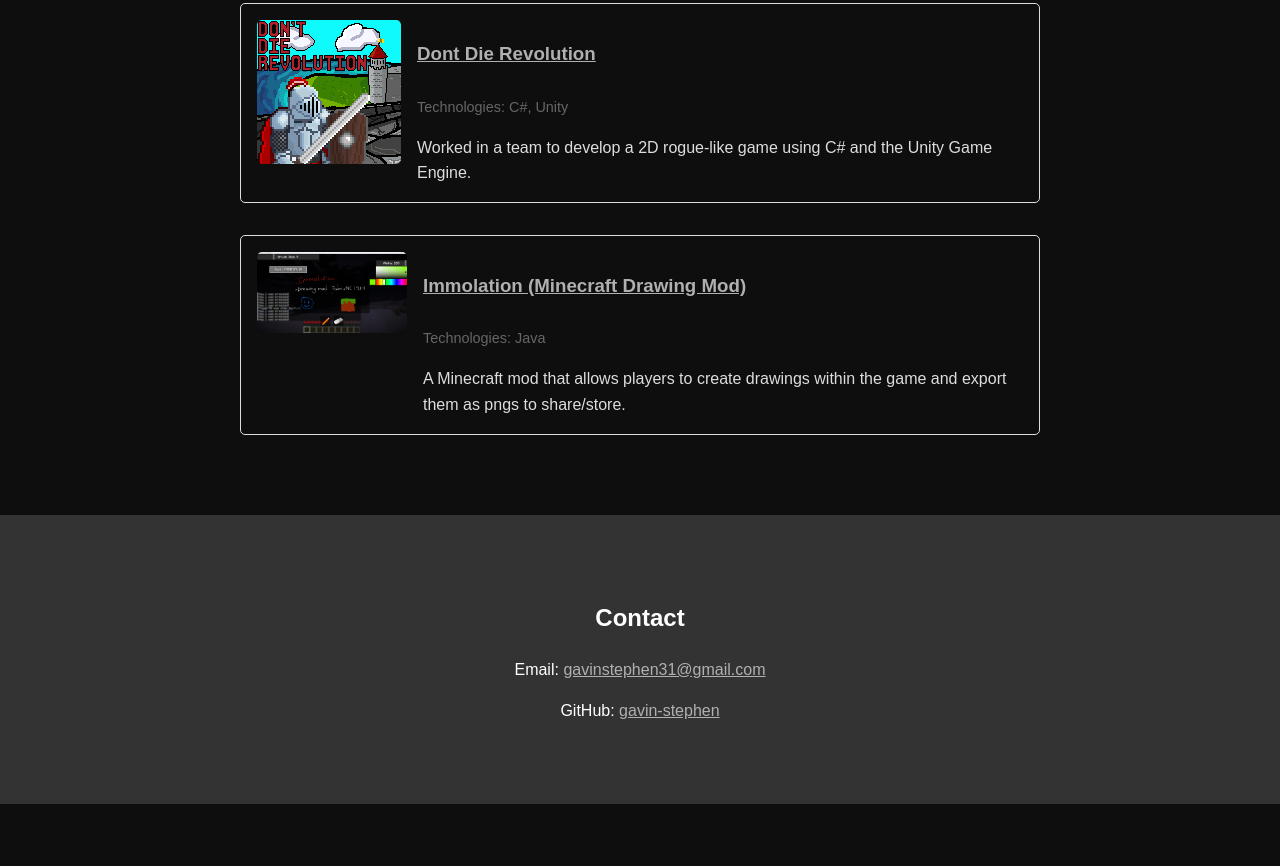
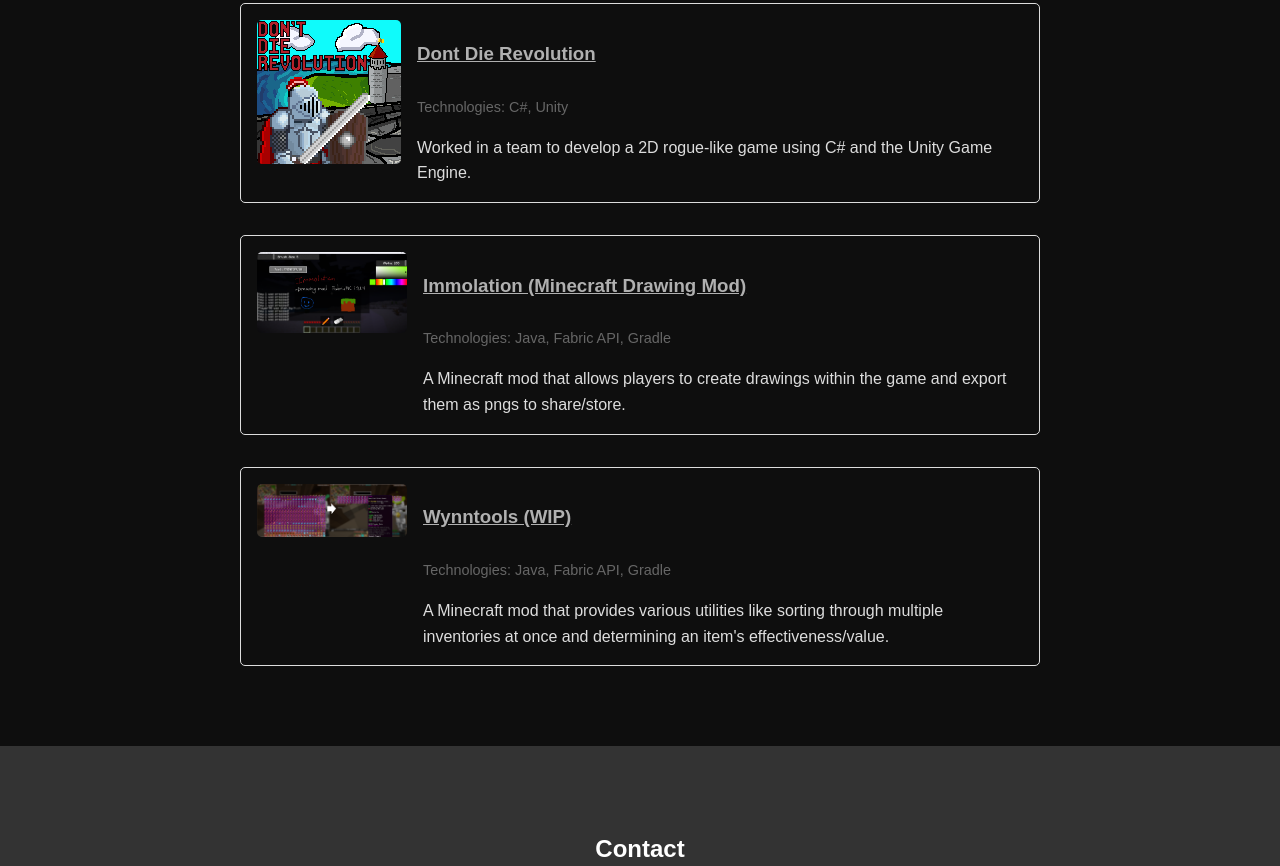
Before and after one commit to gavin-stephen/gavin-stephen.github.io, a plain HTML site: page index.html in a window 1280 px wide. Shown: the part 489-1355 px from the top of the page. Before the commit the page ends 1293 px from the top, so only its background shows below. Drawn offline with Linux system fonts and the light colour scheme.

Commit message:
added another project and updated technologies

```diff
--- a/index.html
+++ b/index.html
@@ -37,8 +37,16 @@
             <img src="resources/TEMPIMMOLATION.png" alt="Minecraft Mod Screenshot">
             <div class="project-details">
                 <h3><a href="https://github.com/gavin-stephen/immolation" target="_blank">Immolation (Minecraft Drawing Mod)</a></h3>
-                <p class="tech-used">Technologies: Java</p>
+                <p class="tech-used">Technologies: Java, Fabric API, Gradle</p>
                 <p>A Minecraft mod that allows players to create drawings within the game and export them as pngs to share/store.</p>
+            </div>
+        </div>
+        <div class="project">
+            <img src="resources/Wynntoolsshowcase1.png" alt="Minecraft Mod Screenshot">
+            <div class="project-details">
+                <h3><a href="https://github.com/gavin-stephen/wynntools" target="_blank">Wynntools (WIP)</a></h3>
+                <p class="tech-used">Technologies: Java, Fabric API, Gradle</p>
+                <p>A Minecraft mod that provides various utilities like sorting through multiple inventories at once and determining an item's effectiveness/value.</p>
             </div>
         </div>
     </section>
```
Also changed, not shown: resources/Wynntoolsshowcase1.png (added).
